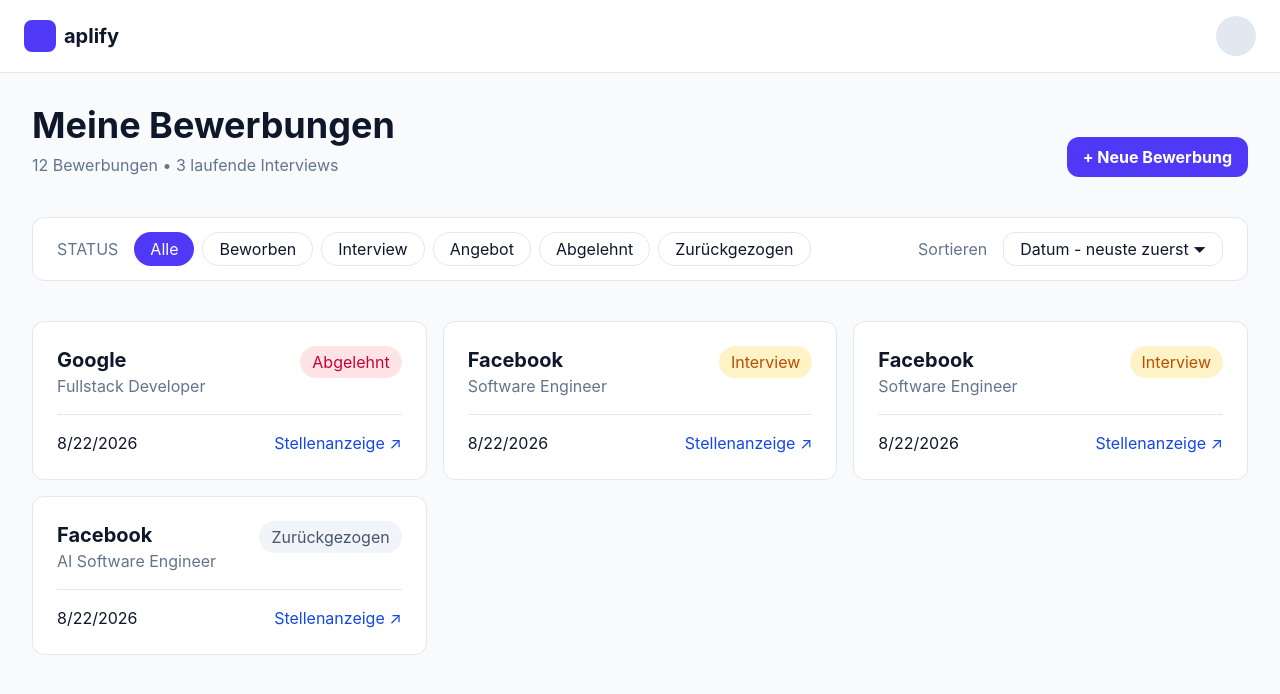
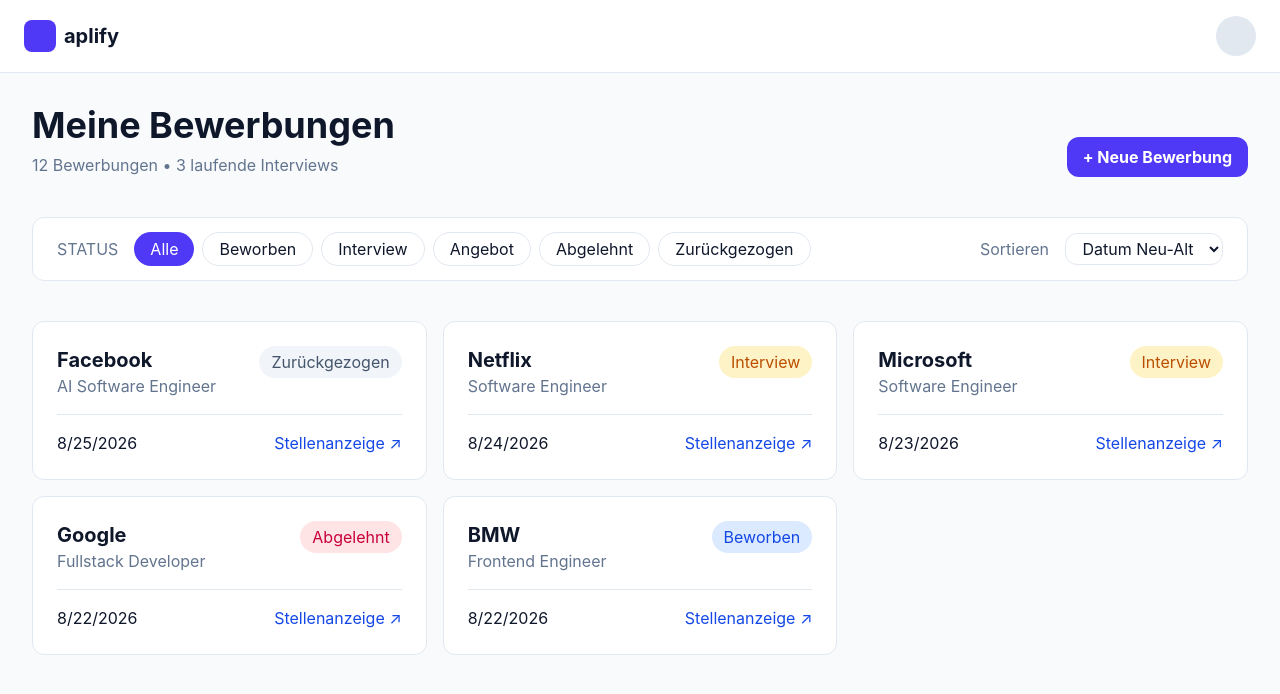
Before and after one commit to lucasxgraf/aplify, a React (Vite) app: page / in a window 1280 px wide. Shown: the top 694 px of the page. Built offline with nearby package versions, Linux system fonts and the light colour scheme.

Commit message:
feat: add sorting functionality to dashboard and improve status type safety

```diff
--- a/src/components/application_card.tsx
+++ b/src/components/application_card.tsx
@@ -1,11 +1,11 @@
-import type { Application } from "../types";
+import type { Application, Status } from "../types";
 
-const statusColors = {
-  Beworben: "bg-blue-100 text-blue-700 ",
-  Interview: "bg-amber-100 text-amber-700 ",
-  Angebot: "bg-emerald-100 text-emerald-700 ",
-  Abgelehnt: "bg-rose-100 text-rose-700 ",
-  Zurückgezogen: "bg-slate-100 text-slate-600 ",
+const statusColors: Record<Status, string> = {
+  Beworben: "bg-blue-100 text-blue-700",
+  Interview: "bg-amber-100 text-amber-700",
+  Angebot: "bg-emerald-100 text-emerald-700",
+  Abgelehnt: "bg-rose-100 text-rose-700",
+  Zurückgezogen: "bg-slate-100 text-slate-600",
 };
 
 export const ApplicationCard = ({ application }: { application: Application }) => {
@@ -16,7 +16,7 @@
                     <span className="text-xl font-bold text-slate-900">{application.company}</span>
                     <span className="text-slate-500">{application.position}</span>
                 </div>
-                <span className={statusColors[application.status] + "py-1 px-3 rounded-3xl h-8 text-center"}>{application.status}</span>
+                <span className={`${statusColors[application.status]} py-1 px-3 rounded-3xl h-8 text-center`}>{application.status}</span>
             </div>
             <div className="flex flex-row justify-between items-center mt-4">
                 <span className="text-slate-900">{application.appliedDate.toLocaleDateString()}</span>
--- a/src/components/application_dashboard.tsx
+++ b/src/components/application_dashboard.tsx
@@ -14,18 +14,18 @@
     },
     {
         id:2,
-        company:'Facebook',
+        company:'Netflix',
         position:'Software Engineer',
         status:'Interview',
-        appliedDate:new Date(Date.now() - 1000 * 60 * 60 * 24 * 3),
+        appliedDate:new Date(Date.now() - 1000 * 60 * 60 * 24 * 1),
         jobPostingUrl: 'https://facebook.com'
     },
     {
         id:3,
-        company:'Facebook',
+        company:'Microsoft',
         position:'Software Engineer',
         status:'Interview',
-        appliedDate:new Date(Date.now() - 1000 * 60 * 60 * 24 * 3),
+        appliedDate:new Date(Date.now() - 1000 * 60 * 60 * 24 * 2),
         jobPostingUrl: 'https://facebook.com'
     },
     {
@@ -33,17 +33,45 @@
         company:'Facebook',
         position:'AI Software Engineer',
         status:'Zurückgezogen',
+        appliedDate:new Date(Date.now()),
+        jobPostingUrl: 'https://facebook.com'
+    },
+    {
+        id:5,
+        company:'BMW',
+        position:'Frontend Engineer',
+        status:'Beworben',
         appliedDate:new Date(Date.now() - 1000 * 60 * 60 * 24 * 3),
-        jobPostingUrl: 'https://facebook.com'
+        jobPostingUrl: 'https://bmw.com'
     },
 ]
 
 export const ApplicationDashboard = () => {
     const [activeStatus, setActiveStatus] = useState<string>("Alle");
+    const [activeSort, setActiveSort] = useState<string>("Datum Neu-Alt");
 
     const visibleApplications = applications.filter(
         (app) => activeStatus === "Alle" || app.status === activeStatus
     );
+
+    const visivbleSortedApplications = visibleApplications.sort(
+        (a, b) => {
+            if (activeSort === "Datum Neu-Alt") {
+                return b.appliedDate.getTime() - a.appliedDate.getTime();
+            }
+            else if (activeSort === "Datum Alt-Neu") {
+                return a.appliedDate.getTime() - b.appliedDate.getTime();
+            }
+            else if (activeSort === "Unternehmen A-Z") {
+                return a.company.localeCompare(b.company);
+            }
+            else if (activeSort === "Unternehmen Z-A") {
+                return b.company.localeCompare(a.company);
+            } else {
+                return 0;
+            }
+        }
+    )
 
     return (
         <div className="min-h-dvh bg-slate-50 p-8">
@@ -56,9 +84,9 @@
                     + Neue Bewerbung
                 </button>
             </div>
-            <Statusbar activeStatus={activeStatus} onStatusChange={setActiveStatus}/>
+            <Statusbar activeStatus={activeStatus} onStatusChange={setActiveStatus} activeSort={activeSort} onSortChange={setActiveSort}/>
             <div className='grid grid-cols-3  gap-4'>
-                {visibleApplications.map((application) => (
+                {visivbleSortedApplications.map((application) => (
                     <ApplicationCard
                         key={application.id}
                         application={application}
--- a/src/components/statusbar.tsx
+++ b/src/components/statusbar.tsx
@@ -1,16 +1,21 @@
 import { FilterBar } from './status_badge'
 import type { StatusbarProps } from '../types';
 
-export const Statusbar = ({activeStatus, onStatusChange}: StatusbarProps) => {
+export const Statusbar = ({activeStatus, onStatusChange, activeSort, onSortChange}: StatusbarProps) => {
     return (
         <div className="my-10 px-6 w-full h-16 bg-white rounded-xl border border-slate-200 flex items-center justify-between">
             <div className="flex gap-4 items-center ">
                 <span className="text-slate-500">STATUS</span>
-                <FilterBar activeStatus={activeStatus} onStatusChange={onStatusChange} />
+                <FilterBar activeStatus={activeStatus} onStatusChange={onStatusChange}/>
             </div>
             <div className="flex items-center gap-4">
                 <span className="text-slate-500">Sortieren</span>
-                <button className="text-slate-900 px-4 py-1 border border-slate-200 rounded-xl cursor-pointer"> Datum - neuste zuerst ⏷</button>
+                <select onChange={(e) => onSortChange(e.target.value)} value={activeSort} className="text-slate-900 text-center py-1 border border-slate-200 rounded-xl cursor-pointer">
+                    <option>Datum Neu-Alt</option>
+                    <option>Datum Alt-Neu</option>
+                    <option>Unternehmen A-Z</option>
+                    <option>Unternehmen Z-A</option>
+                </select>
             </div>
         </div>
     );
--- a/src/types.ts
+++ b/src/types.ts
@@ -8,7 +8,7 @@
     id: number,
     company: string,
     position: string,
-    status: string,
+    status: Status,
     appliedDate: Date,
     jobPostingUrl?: string,
     notes?: string
@@ -22,4 +22,8 @@
 export type StatusbarProps = {
   activeStatus: string;
   onStatusChange: (status: string) => void;
+  activeSort: string;
+  onSortChange: (sort: string) => void;
 }
+
+export type Status = "Beworben" | "Interview" | "Angebot" | "Abgelehnt" | "Zurückgezogen";
```
